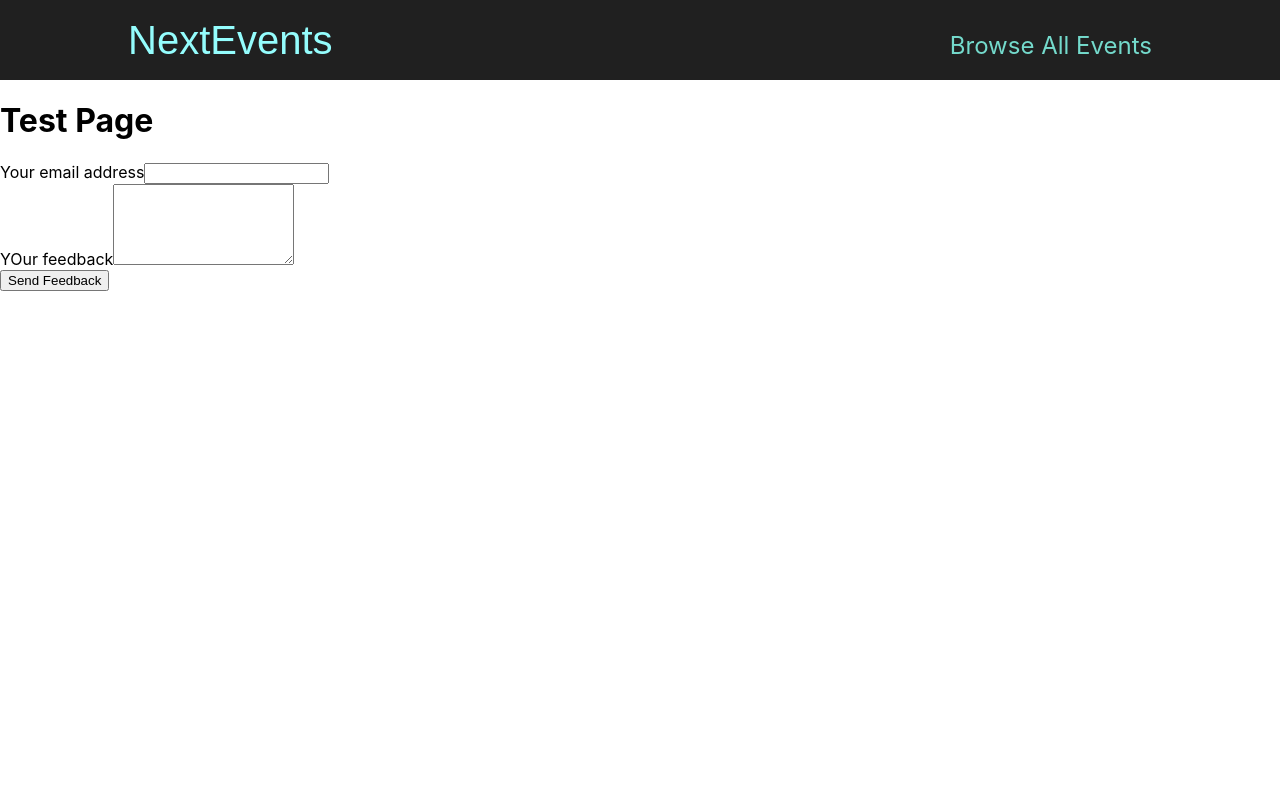
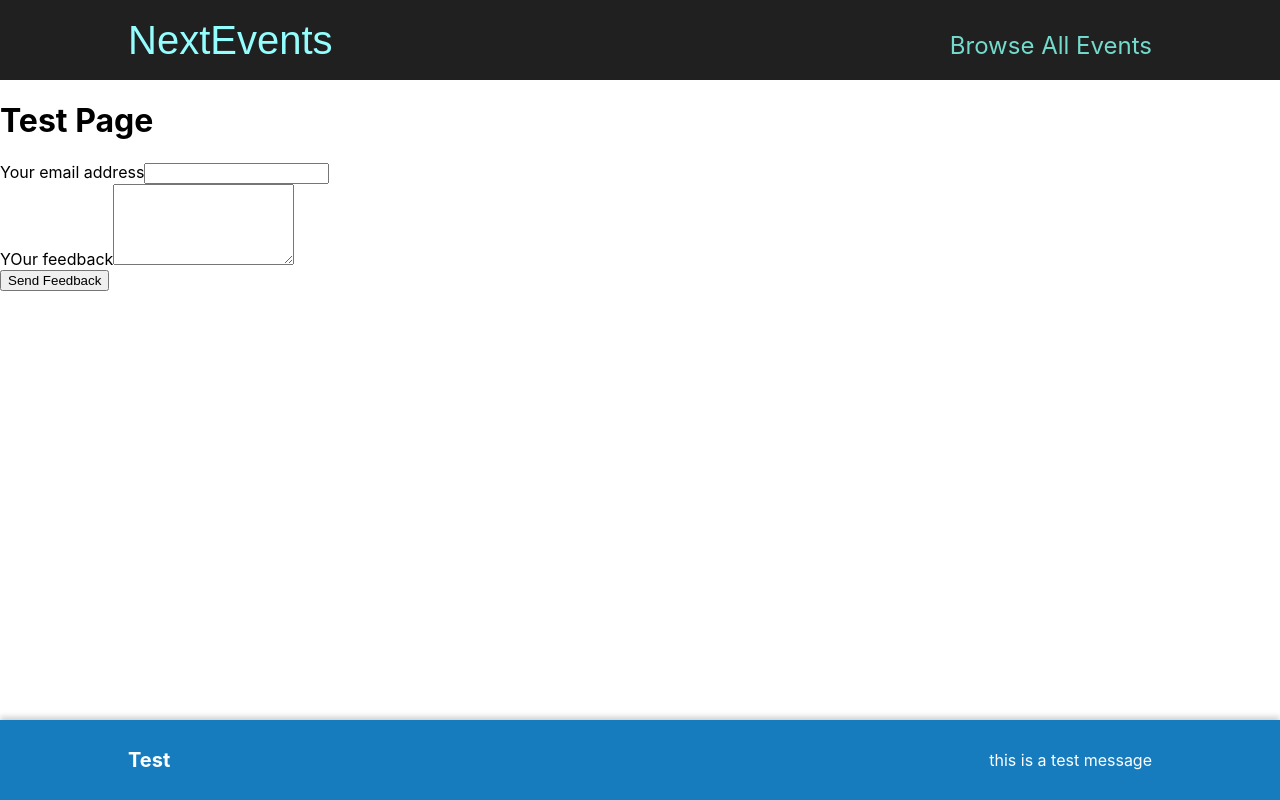
Before and after one commit to hainn2009/my-next-app, a Next.js app: page /test in a window 1280 px wide. Built offline with nearby package versions, Linux system fonts and the light colour scheme.

Commit message:
Add Notification component

```diff
--- /dev/null
+++ b/components/ui/notification.js
@@ -0,0 +1,38 @@
+import { useContext } from "react";
+
+import classes from "./notification.module.css";
+// import NotificationContext from "../../store/notification-context";
+
+function Notification(props) {
+  // const notificationCtx = useContext(NotificationContext);
+
+  const { title, message, status } = props;
+
+  let statusClasses = "";
+
+  if (status === "success") {
+    statusClasses = classes.success;
+  }
+
+  if (status === "error") {
+    statusClasses = classes.error;
+  }
+
+  if (status === "pending") {
+    statusClasses = classes.pending;
+  }
+
+  const activeClasses = `${classes.notification} ${statusClasses}`;
+
+  return (
+    <div
+      className={activeClasses}
+      // onClick={notificationCtx.hideNotification}
+    >
+      <h2>{title}</h2>
+      <p>{message}</p>
+    </div>
+  );
+}
+
+export default Notification;
--- /dev/null
+++ b/components/ui/notification.module.css
@@ -0,0 +1,32 @@
+.notification {
+  position: fixed;
+  bottom: 0;
+  left: 0;
+  height: 5rem;
+  width: 100%;
+  background-color: #1b1b1b;
+  display: flex;
+  justify-content: space-between;
+  align-items: center;
+  color: white;
+  padding: 0.5rem 10%;
+  box-shadow: 0 -3px 6px rgba(0, 0, 0, 0.2);
+}
+
+.notification h2 {
+  margin: 0;
+  font-size: 1.25rem;
+  color: white;
+}
+
+.pending {
+  background-color: #177cbe;
+}
+
+.success {
+  background-color: #10be58;
+}
+
+.error {
+  background-color: #e65035;
+}
--- a/package.json
+++ b/package.json
@@ -8,7 +8,6 @@
     "lint": "next lint"
   },
   "dependencies": {
-    "dotenv": "^16.0.0",
     "mongodb": "^4.4.1",
     "next": "12.0.10",
     "react": "17.0.2",
--- a/pages/_app.js
+++ b/pages/_app.js
@@ -1,6 +1,7 @@
 import "../styles/globals.css";
 import Head from "next/head";
 import Layout from "../components/layout/layout";
+import Notification from "../components/ui/notification";
 
 function MyApp({ Component, pageProps }) {
   return (
@@ -11,6 +12,11 @@
         <meta name='viewport' content='width=device-width, initial-scale=1' />
       </Head>
       <Component {...pageProps} />
+      <Notification
+        title='Test'
+        message='this is a test message'
+        status='pending'
+      />
     </Layout>
   );
 }
```
Also changed, not shown: helpers/comments-api-util.js (+12 -9 lines), pages/api/comments/[eventId].js (+20 -19 lines), 1 other file (tests, documents, lock files or other folders).
